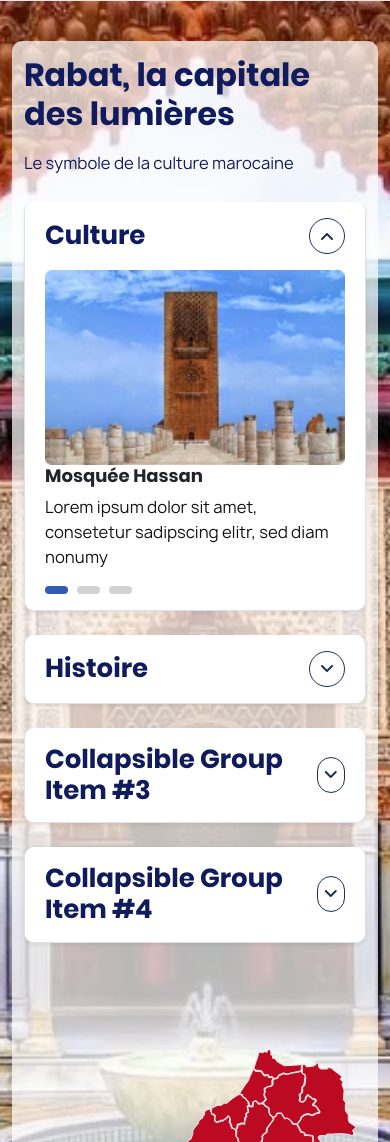
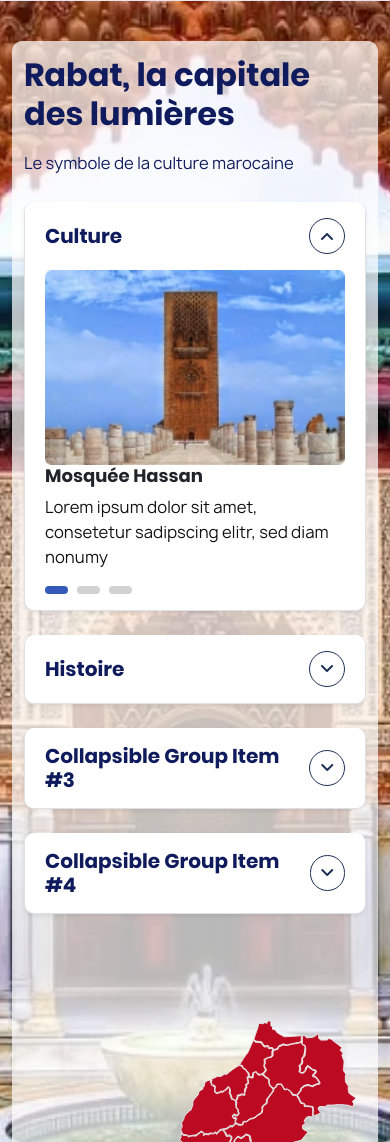
Before and after one commit to lahcenelfrarici/Maroc-ma, a plain HTML site: page index.html in a window 390 px wide. Shown: the part 1973-3115 px from the top of the page. Drawn offline with Linux system fonts and the light colour scheme.

Commit message:
test netfliy

```diff
--- a/assets/css/responsive.css
+++ b/assets/css/responsive.css
@@ -134,6 +134,9 @@
 }
 
 @media (max-width: 767px) {
+    .carte-items .accordion-header button {
+        font-size: 20px;
+    }
     .wrapper-accessibilty {
         right: auto;
         flex-direction: column;
```
